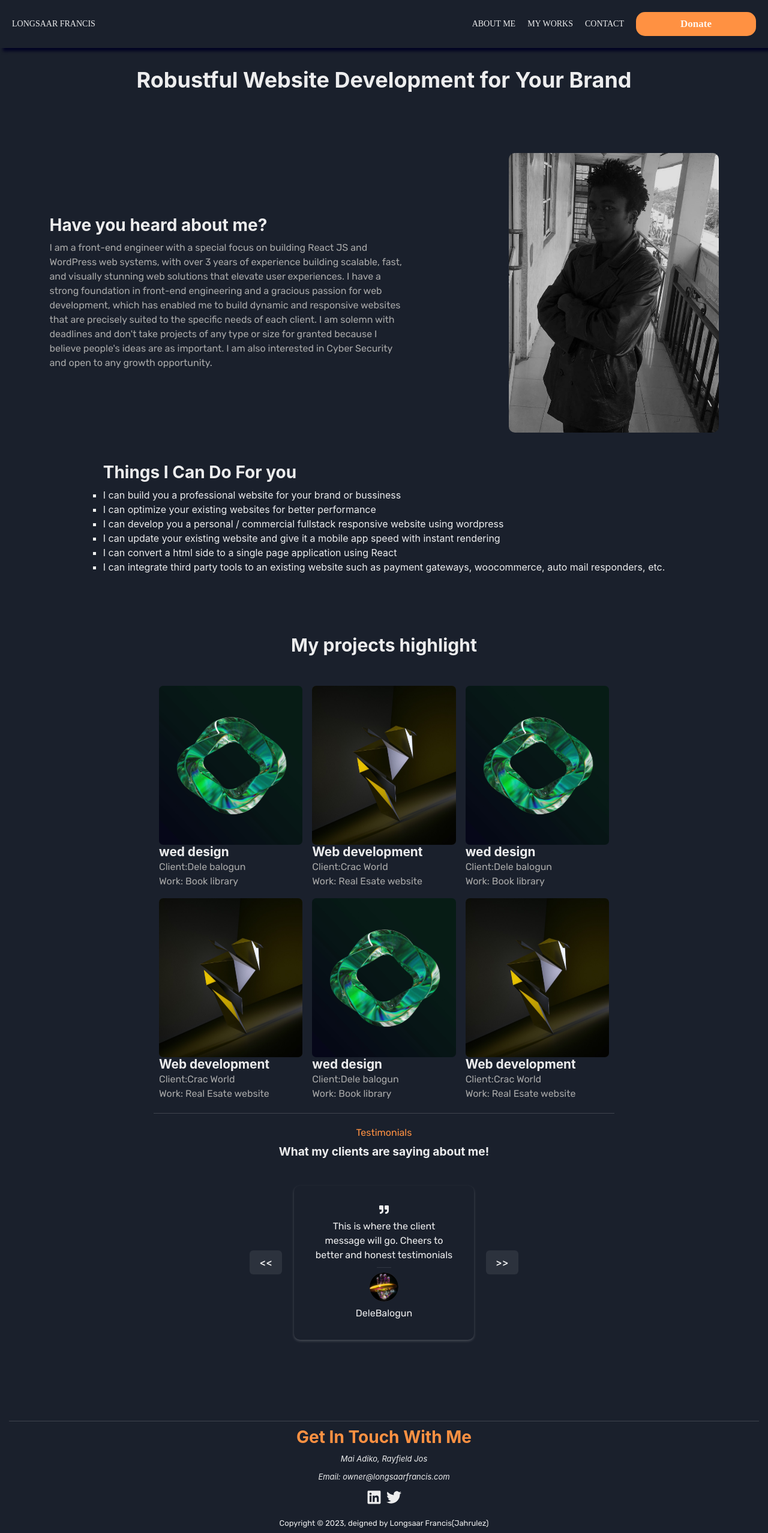
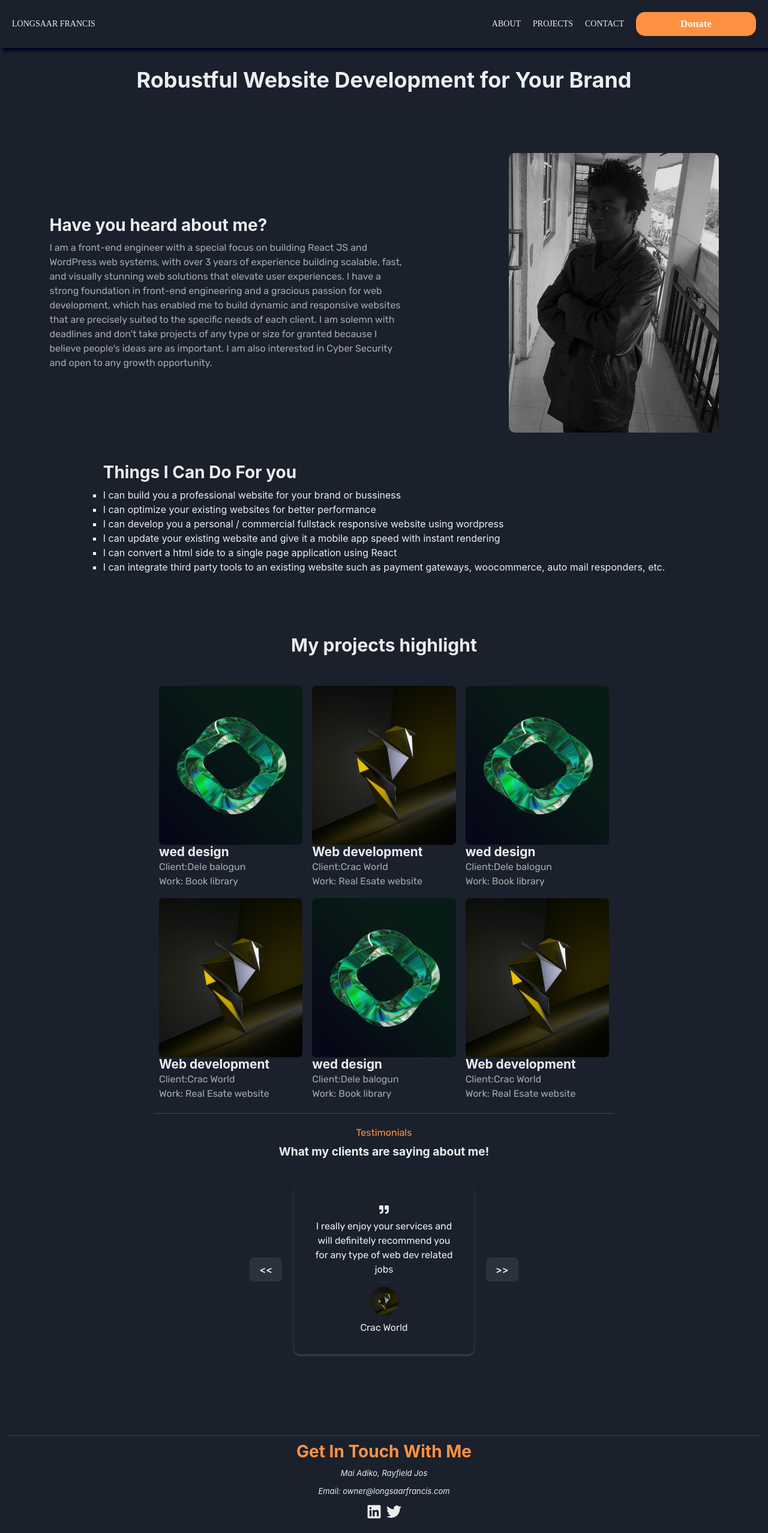
Before and after one commit to jahrulezfrancis/my--portfolio, a React (Create React App) app: page / in a window 1280 px wide. Shown: the top 2555 px of the page at 60% size. Built offline with nearby package versions, Linux system fonts and the light colour scheme.

Commit message:
Adding animation to page sections

```diff
--- a/src/App.js
+++ b/src/App.js
@@ -1,9 +1,9 @@
 import React from 'react';
 import './App.css';
 import { Route, Routes } from 'react-router-dom';
-import { LandingPage } from './Components/Homepage/Index';
 import PageNotFound from './Components/Common/PageNotFound';
 import NavBar from './Components/Common/NavBar';
+import Home from './Components/Homepage/Index';
 
 function App() {
   return (
@@ -11,7 +11,7 @@ function App() {
       <NavBar />
       <Routes>
         <Route path='/'>
-          <Route index element={<LandingPage />} />
+          <Route index element={<Home />} />
           <Route path='*' element={<PageNotFound />} />
         </Route>
       </Routes>
--- a/src/Components/Common/NavBar.jsx
+++ b/src/Components/Common/NavBar.jsx
@@ -13,8 +13,8 @@ export default function NavBar() {
                 <HStack className="nav-links" p="20px" spacing="5">
                     <NavLink to="/">Longsaar Francis</NavLink>
                     <Spacer />
-                    <a href="#about">About me</a>
-                    <a href="#projects">My works</a>
+                    <a href="#about">About</a>
+                    <a href="#projects">Projects</a>
                     <a href="#contact">Contact</a>
                     <Donations />
                 </HStack>
--- a/src/Components/Common/ProjectCard.jsx
+++ b/src/Components/Common/ProjectCard.jsx
@@ -1,16 +1,27 @@
 import { Image, Text, Heading, } from '@chakra-ui/react'
+import { motion } from 'framer-motion';
 import "./index.css"
 
 const ProjectCard = (props) => {
-    const { projectImage, title, client, work, className } = props;
+    const { projectImage, title, client, work, className, id } = props;
     return (
         <>
+            <motion.div
+                className=""
+                layoutId={id}
+                // layout
+                initial={{ opacity: 0, x: -100 }}
+                animate={{ opacity: 2, x: 0 }}
+                exit={{ opacity: 0, x: 200 }}
+                transition={{ duration: 4 }}
+            >
                 <div className={`project-card-container ${className}`}>
                     <Image width="320px" height="" src={projectImage} alt="project image" />
                     <Heading fontSize="1.3rem">{title}</Heading>
                     <Text color="#A8A8A8">Client:{client}</Text>
                     <Text color="#A8A8A8">Work: {work}</Text>
                 </div>
+            </motion.div>
         </>
     )
 }
--- a/src/Components/Common/Slider/Slider.jsx
+++ b/src/Components/Common/Slider/Slider.jsx
@@ -1,5 +1,6 @@
 import { useState, } from "react";
 import { Button, Stack, Heading, Icon, Text, useMediaQuery, Divider, Avatar, VStack } from "@chakra-ui/react";
+import { motion } from "framer-motion";
 import Slide1 from "../../../Assets/Images/Img(1).svg"
 import Slide2 from "../../../Assets/Images/Img(2).svg"
 import Slide3 from "../../../Assets/Images/Img(3).svg"
@@ -7,7 +8,7 @@ import styled from "@emotion/styled";
 import { FaQuoteRight } from "react-icons/fa";
 
 
-function TestimonialSlider() {
+function TestimonialSlider(id) {
     const [isMobileDevice] = useMediaQuery('(max-width: 700px)');
 
     const [slide, setSlide] = useState(1)
@@ -32,14 +33,6 @@ function TestimonialSlider() {
             imgURL: Slide3,
         }
     ]
-
-    setTimeout(() => {
-        nextSlide()
-    }, 5000);
-
-    setTimeout(() => {
-        setSlide(1)
-    }, 15000);
 
 
     const nextSlide = () => {
@@ -71,6 +64,16 @@ function TestimonialSlider() {
                         Slides.map((carousel) => {
                             return (
                                 (carousel.index === slide) &&
+                                <motion.div
+                                    className=""
+                                    layoutId={id}
+                                    // layout
+                                    initial={{ opacity: 0, x: -100 }}
+                                    animate={{ opacity: 2, x: 0 }}
+                                    exit={{ opacity: 0, x: 200 }}
+                                    transition={{ duration: 0.3 }}
+                                >
+
                                     <VStack key={carousel.index} padding={8} justify="center" align="center" gap={2} width="300px" borderRadius={10} boxShadow="0 2px 4px rgba(255, 255, 255, 0.2)">
                                         <Icon as={FaQuoteRight} />
                                         <Text textAlign="center">{carousel.message}</Text>
@@ -78,6 +81,7 @@ function TestimonialSlider() {
                                         <Avatar name={carousel.client} src={carousel.imgURL} />
                                         <Text>{carousel.client}</Text>
                                     </VStack>
+                                </motion.div>
                             )
                         })
                     }
--- a/src/Components/Homepage/Index.jsx
+++ b/src/Components/Homepage/Index.jsx
@@ -1,2 +1,19 @@
+import { motion } from "framer-motion"
 import LandingPage from "./landingPage"
-export{LandingPage}
+
+const Home = (id) => {
+	return (
+		<motion.div
+			className=""
+			layoutId={id}
+			// layout
+			initial={{ opacity: 0, x: -1100 }}
+			animate={{ opacity: 2, x: 0 }}
+			exit={{ opacity: 0, x: 200 }}
+			transition={{ duration: 0.8 }}
+		>
+			<LandingPage />
+		</motion.div>
+	)
+}
+export default Home;
--- a/src/Components/Homepage/landingPage.jsx
+++ b/src/Components/Homepage/landingPage.jsx
@@ -1,5 +1,5 @@
 import { Box, Heading, Stack, Text, Image, Spacer, Icon, List, ListItem, useMediaQuery } from "@chakra-ui/react";
-import NavBar from "../Common/NavBar";
+import { motion } from "framer-motion";
 import ProfilePicture from "../../Assets/Images/Portcover.jpg"
 import styled from "@emotion/styled";
 import ProjectCard from "../Common/ProjectCard";
@@ -10,7 +10,7 @@ import TestimonialSlider from "../Common/Slider/Slider";
 
 
 
-function LandingPage() {
+function LandingPage(id) {
     const [isMobileDevice] = useMediaQuery('(max-width: 700px)')
     const [isTabletDevice] = useMediaQuery('(min-width: 600px and max-width: 1000px)')
     return (
@@ -40,6 +40,16 @@ function LandingPage() {
                     <div className="expertise-container">
                         <Stack className="expertise">
                             <Heading fontSize="1.75rem">Things I Can Do For you</Heading>
+                            <motion.div
+                                className="animation-container"
+                                layoutId={id}
+                                // layout
+                                initial={{ opacity: 0, x: -100 }}
+                                animate={{ opacity: 2, x: 0 }}
+                                exit={{ opacity: 0, x: 200 }}
+                                transition={{ duration: 2 }}
+                            >
+
                                 <List>
                                     <ListItem>I can build you a professional website for your brand or bussiness</ListItem>
                                     <ListItem>I can optimize your existing websites for better performance</ListItem>
@@ -48,6 +58,7 @@ function LandingPage() {
                                     <ListItem>I can convert a html side to a single page application using React</ListItem>
                                     <ListItem>I can integrate third party tools to an existing website such as payment gateways, woocommerce, auto mail responders, etc.</ListItem>
                                 </List>
+                            </motion.div>
                         </Stack>
                     </div>
 
@@ -109,7 +120,7 @@ const Wrapper = styled.section`
         align-items: center;
         margin-top: 50px;
     }
-    .expertise-container .expertise > ul{
+    .expertise-container .expertise .animation-container > ul{
         list-style-type: square;
     }
     .project-highlight-container .project-list{
```
Lines whose indentation alone changed are shown as unchanged.
